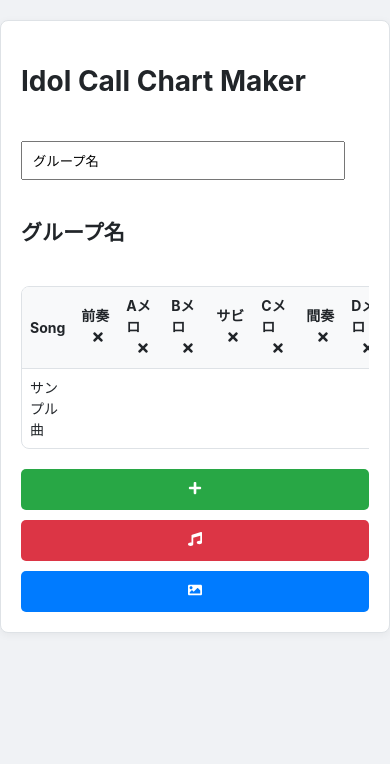
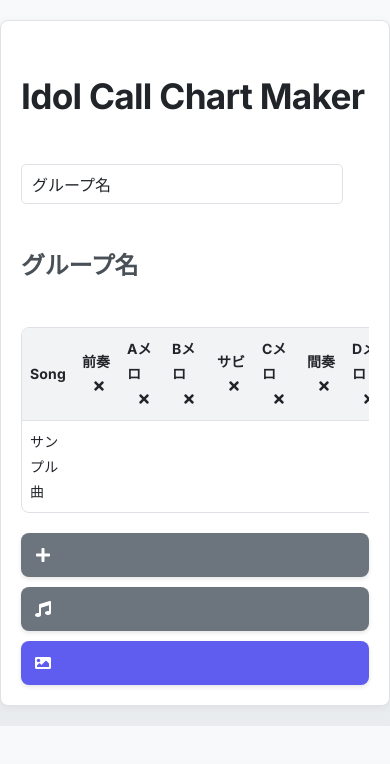
Before and after one commit to devhitoshi/call-generator, a React (Create React App) app: page / in a window 390 px wide. Shown: the top 764 px of the page. Built offline with nearby package versions, Linux system fonts and the light colour scheme.

Commit message:
Refine and improve the overall application design. This includes updating the color palette, improving button interactions and effects, and enhancing typography for better readability.

```diff
--- a/public/index.html
+++ b/public/index.html
@@ -9,6 +9,9 @@
       name="description"
       content="Web application for creating idol call charts"
     />
+    <link rel="preconnect" href="https://fonts.googleapis.com">
+    <link rel="preconnect" href="https://fonts.gstatic.com" crossorigin>
+    <link href="https://fonts.googleapis.com/css2?family=Noto+Sans+JP:wght@400;700&display=swap" rel="stylesheet">
     <title>Idol Call Chart Maker</title>
   </head>
   <body>
--- a/src/App.js
+++ b/src/App.js
@@ -16,7 +16,7 @@ function App() {
         value={groupName}
         onChange={(e) => setGroupName(e.target.value)}
         placeholder="グループ名"
-        style={{ margin: '20px 0', padding: '10px', width: '300px' }}
+        className="input-group-name"
       />
       <div ref={printRef}>
         <h2>{groupName}</h2>
--- a/src/components/ActionButtons.css
+++ b/src/components/ActionButtons.css
@@ -2,49 +2,77 @@
   margin-top: 20px;
   display: flex;
   gap: 10px;
+  align-items: center; /* Align items vertically */
 }
 
+/* Base button styles */
 .action-buttons button {
-  padding: 10px 20px;
+  padding: 12px 24px;
   border: none;
-  border-radius: 5px;
+  border-radius: 8px; /* Slightly more rounded corners */
   cursor: pointer;
   font-size: 16px;
-  font-weight: bold;
+  font-weight: 700; /* Bolder text */
   color: white;
-  transition: background-color 0.2s ease-in-out, transform 0.1s ease-in-out;
+  display: flex;
+  align-items: center;
+  gap: 8px; /* Space between icon and text */
+  transition: transform 0.2s cubic-bezier(0.25, 0.1, 0.25, 1), box-shadow 0.2s cubic-bezier(0.25, 0.1, 0.25, 1);
+  box-shadow: 0 2px 4px rgba(0, 0, 0, 0.1);
+}
+
+/* Hover and Active states */
+.action-buttons button:hover {
+  transform: translateY(-2px);
+  box-shadow: 0 6px 12px rgba(0, 0, 0, 0.15);
 }
 
 .action-buttons button:active {
-  transform: scale(0.98);
+  transform: translateY(1px);
+  box-shadow: 0 2px 4px rgba(0, 0, 0, 0.1);
+  filter: brightness(0.95);
 }
 
-/* Green button */
-.action-buttons button:nth-child(1) {
+/* Primary Button */
+.btn-primary {
   background-color: var(--primary-color);
 }
 
-.action-buttons button:nth-child(1):hover {
+.btn-primary:hover {
   background-color: var(--primary-hover-color);
 }
 
-/* Red button */
-.action-buttons button:nth-child(2) {
-  background-color: var(--destructive-color);
-}
-
-.action-buttons button:nth-child(2):hover {
-  background-color: var(--destructive-hover-color);
-}
-
-/* Blue button */
-.action-buttons button:nth-child(3) {
+/* Secondary Button */
+.btn-secondary {
   background-color: var(--secondary-color);
 }
 
-.action-buttons button:nth-child(3):hover {
+.btn-secondary:hover {
   background-color: var(--secondary-hover-color);
 }
+
+/* Add Part Form styling */
+.add-part-form {
+  margin-top: 15px;
+  padding: 15px;
+  background-color: var(--surface-color);
+  border: 1px solid var(--border-color);
+  border-radius: 8px;
+  display: flex;
+  gap: 10px;
+  align-items: center;
+}
+
+.add-part-form input {
+  flex-grow: 1; /* Allow input to take up available space */
+}
+
+.error-message {
+  color: var(--destructive-color);
+  font-size: 14px;
+  margin-left: 10px;
+}
+
 
 @media screen and (max-width: 768px) {
   .action-buttons {
@@ -53,7 +81,17 @@
   }
 
   .action-buttons button {
-    padding: 12px;
-    font-size: 14px;
+    padding: 14px; /* Larger padding for mobile */
+    font-size: 16px;
+  }
+
+  .action-buttons button:hover {
+    transform: none;
+    box-shadow: none;
+  }
+
+  .add-part-form {
+    flex-direction: column;
+    align-items: stretch;
   }
 }
--- a/src/components/ActionButtons.js
+++ b/src/components/ActionButtons.js
@@ -27,20 +27,20 @@ function ActionButtons({ onExportClick }) {
 
   return (
     <div className="action-buttons">
-      <button onClick={toggleAddPartForm}><FaPlus /></button>
-      <button onClick={addSong}><FaMusic /></button>
-      <button onClick={onExportClick}><FaImage /></button>
+      <button onClick={toggleAddPartForm} className="btn-secondary"><FaPlus /></button>
+      <button onClick={addSong} className="btn-secondary"><FaMusic /></button>
+      <button onClick={onExportClick} className="btn-primary"><FaImage /></button>
 
       {isAddingPart && (
-        <div>
+        <div className="add-part-form">
           <input
             type="text"
             value={newPartName}
             onChange={(e) => setNewPartName(e.target.value)}
             placeholder="新しいパート名"
           />
-          <button onClick={handleSavePart}>保存</button>
-          {partNameError && <p style={{color: 'red'}}>{partNameError}</p>}
+          <button onClick={handleSavePart} className="btn-primary">保存</button>
+          {partNameError && <p className="error-message">{partNameError}</p>}
         </div>
       )}
     </div>
--- a/src/index.css
+++ b/src/index.css
@@ -1,26 +1,37 @@
+@import url('https://fonts.googleapis.com/css2?family=Inter:wght@400;500;700&display=swap');
+
 :root {
-  --background-color: #f0f2f5;
+  /* Refined Color Palette */
+  --background-color: #f8f9fa;
   --surface-color: #ffffff;
-  --primary-color: #28a745;
-  --primary-hover-color: #218838;
-  --destructive-color: #dc3545;
-  --destructive-hover-color: #c82333;
-  --secondary-color: #007bff;
-  --secondary-hover-color: #0069d9;
+
+  --primary-color: #5E5DF0; /* A vibrant, modern blue/purple */
+  --primary-hover-color: #4B4AC4;
+
+  --destructive-color: #E94E77; /* A more vibrant, less harsh red */
+  --destructive-hover-color: #D94269;
+
+  --secondary-color: #6c757d; /* A slightly cooler gray */
+  --secondary-hover-color: #5a6268;
+
   --text-color: #212529;
+  --text-color-light: #495057;
+
   --border-color: #dee2e6;
-  --table-header-color: #f8f9fa;
-  --table-row-hover-color: #f1f3f5;
+  --table-header-color: #f1f3f5;
+  --table-row-hover-color: #e9ecef;
 }
 
 body {
   margin: 0;
-  font-family: -apple-system, BlinkMacSystemFont, 'Segoe UI', Roboto, 'Helvetica Neue', Arial, sans-serif;
+  font-family: 'Inter', -apple-system, BlinkMacSystemFont, 'Segoe UI', Roboto, 'Helvetica Neue', Arial, sans-serif;
   -webkit-font-smoothing: antialiased;
   -moz-osx-font-smoothing: grayscale;
   background-color: var(--background-color);
+  background-image: linear-gradient(180deg, #f8f9fa 0%, #e9ecef 100%);
   color: var(--text-color);
-  line-height: 1.5;
+  line-height: 1.8; /* Increased for better readability */
+  letter-spacing: 0.01em;
 }
 
 code {
@@ -28,6 +39,45 @@ code {
     monospace;
 }
 
+/* General input styling */
+input[type="text"] {
+  padding: 10px;
+  border: 1px solid var(--border-color);
+  border-radius: 5px;
+  font-size: 16px;
+  color: var(--text-color);
+  background-color: var(--surface-color);
+  transition: border-color 0.2s ease-in-out, box-shadow 0.2s ease-in-out;
+}
+
+input[type="text"]:focus {
+  outline: none;
+  border-color: var(--primary-color);
+  box-shadow: 0 0 0 3px rgba(74, 144, 226, 0.25);
+}
+
+/* Specific input styling */
+.input-group-name {
+  margin: 20px 0;
+  width: 300px;
+}
+
+/* Typographic hierarchy */
+h1 {
+  font-size: 2.2rem;
+  font-weight: 700;
+  letter-spacing: -0.02em; /* Adjusted for better readability */
+  margin-bottom: 1rem;
+}
+
+h2 {
+  font-size: 1.5rem;
+  font-weight: 700;
+  color: var(--text-color-light);
+  letter-spacing: -0.01em; /* Adjusted for better readability */
+}
+
+
 @media screen and (max-width: 768px) {
   body {
     font-size: 14px;
```
Also changed, not shown: jules-scratch/verification/verification.png (deleted), 1 other file (tests, documents, lock files or other folders).
